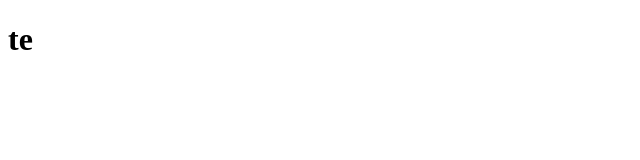
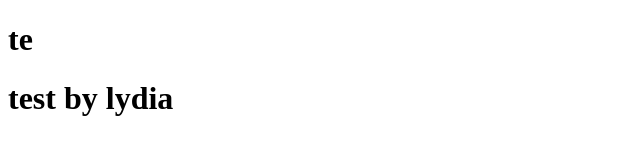
Before and after one commit to got1128/te, a plain HTML site: page index.html in a window 1280 px wide. Shown: the whole page, without its empty margins (0-640 px from the left). Drawn offline with Linux system fonts and the light colour scheme.

Commit message:
update the index

```diff
--- a/index.html
+++ b/index.html
@@ -10,6 +10,7 @@
 
 <body>
     <h1>te</h1>
+    <h1>test by lydia</h1>
 </body>
 
 </html>
```
